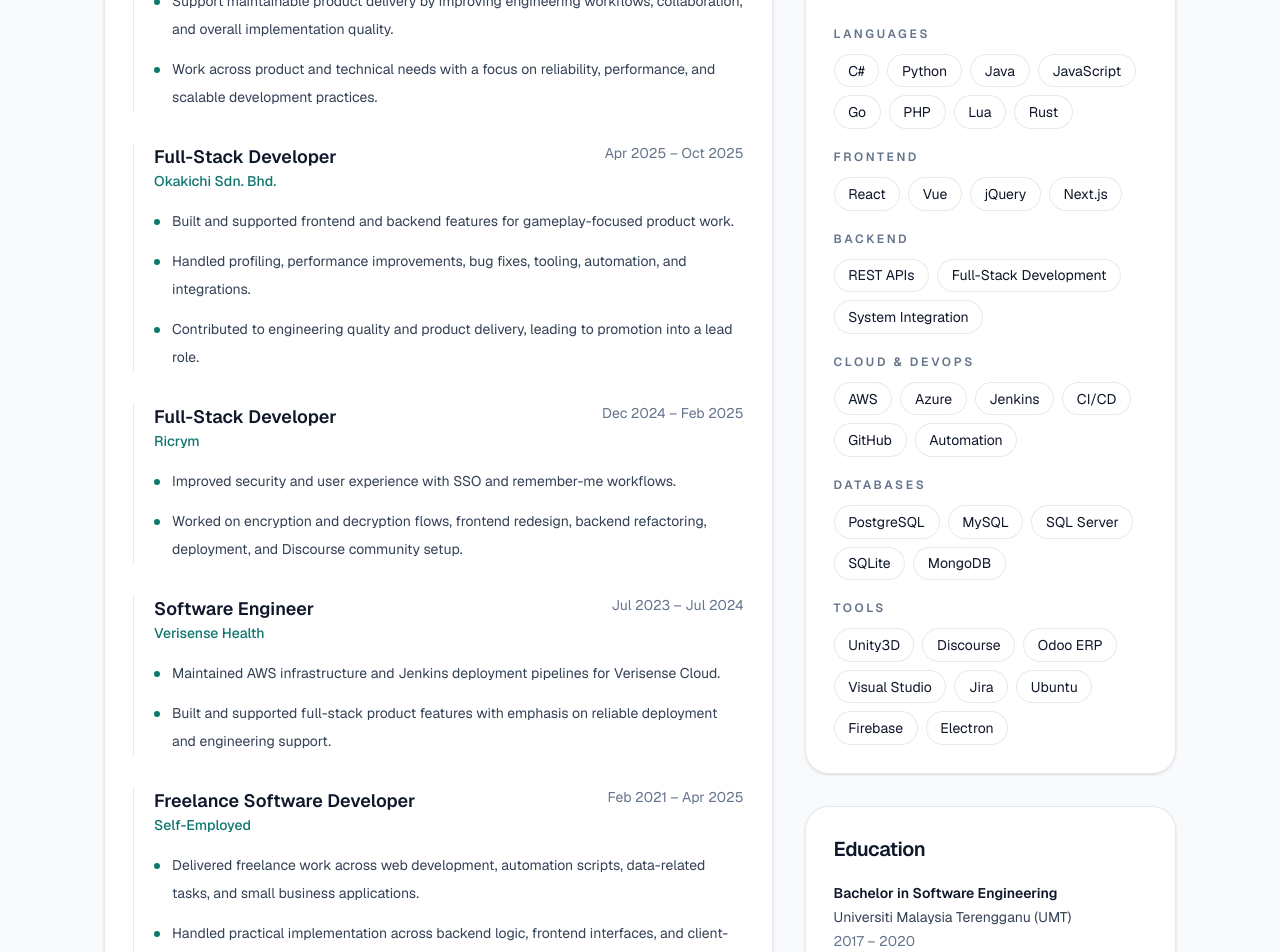
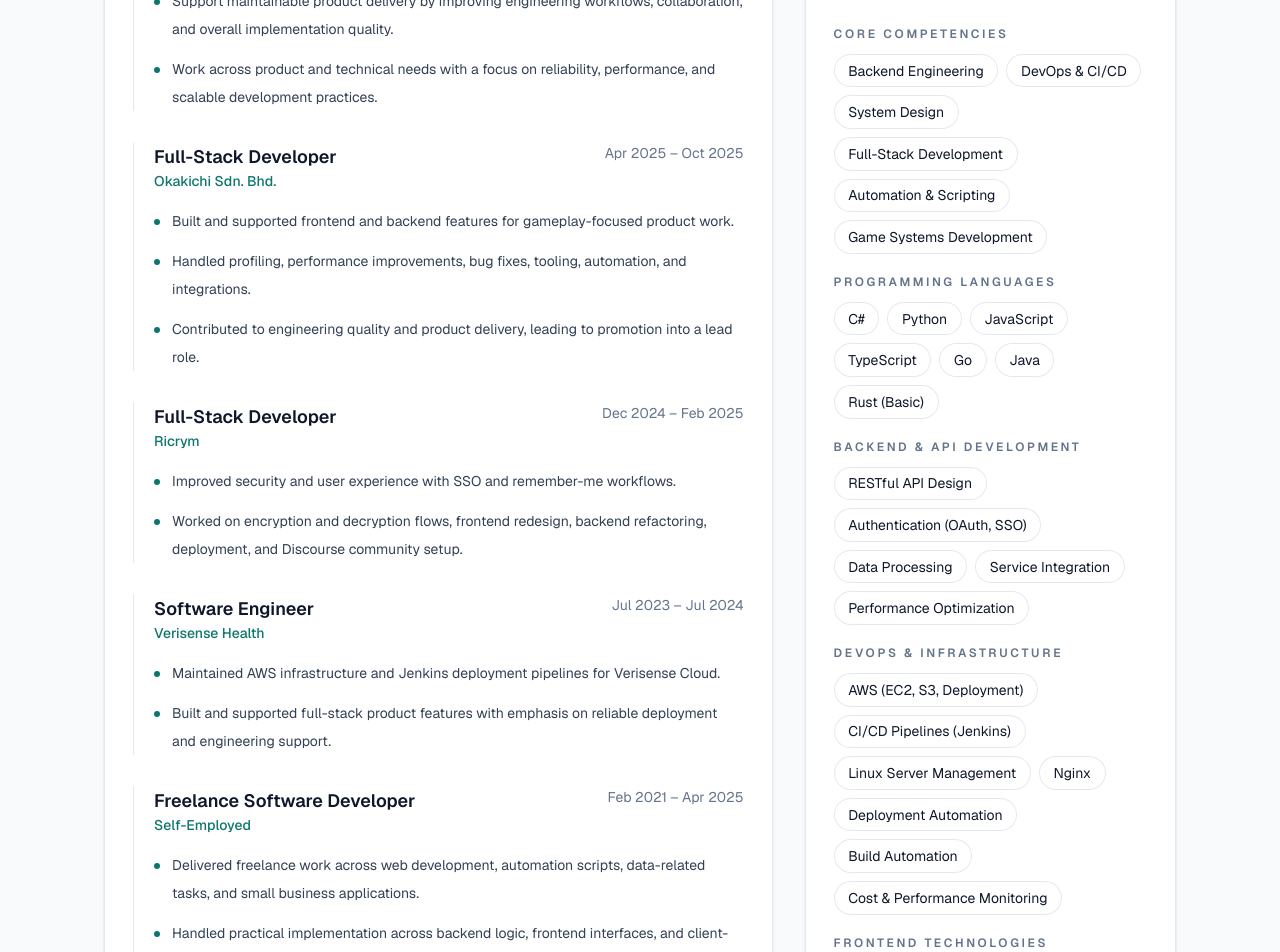
Before and after one commit to wmfaiz/my-portfolio, a Next.js app: page / in a window 1280 px wide. Shown: the part 840-1792 px from the top of the page. Built offline with nearby package versions, Linux system fonts and the light colour scheme.

Commit message:
update app/page.tsx and resume

```diff
--- a/app/page.tsx
+++ b/app/page.tsx
@@ -84,36 +84,90 @@
 
 const skillGroups = [
   {
-    title: "Languages",
-    items: ["C#", "Python", "Java", "JavaScript", "Go", "PHP", "Lua", "Rust"],
+    title: "Core Competencies",
+    items: [
+      "Backend Engineering",
+      "DevOps & CI/CD",
+      "System Design",
+      "Full-Stack Development",
+      "Automation & Scripting",
+      "Game Systems Development",
+    ],
   },
   {
-    title: "Frontend",
-    items: ["React", "Vue", "jQuery", "Next.js"],
+    title: "Programming Languages",
+    items: [
+      "C#",
+      "Python",
+      "JavaScript",
+      "TypeScript",
+      "Go",
+      "Java",
+      "Rust (Basic)",
+    ],
   },
   {
-    title: "Backend",
-    items: ["REST APIs", "Full-Stack Development", "System Integration"],
+    title: "Backend & API Development",
+    items: [
+      "RESTful API Design",
+      "Authentication (OAuth, SSO)",
+      "Data Processing",
+      "Service Integration",
+      "Performance Optimization",
+    ],
   },
   {
-    title: "Cloud & DevOps",
-    items: ["AWS", "Azure", "Jenkins", "CI/CD", "GitHub", "Automation"],
+    title: "DevOps & Infrastructure",
+    items: [
+      "AWS (EC2, S3, Deployment)",
+      "CI/CD Pipelines (Jenkins)",
+      "Linux Server Management",
+      "Nginx",
+      "Deployment Automation",
+      "Build Automation",
+      "Cost & Performance Monitoring",
+    ],
+  },
+  {
+    title: "Frontend Technologies",
+    items: [
+      "React",
+      "Vue.js",
+      "Next.js",
+      "jQuery",
+    ],
   },
   {
     title: "Databases",
-    items: ["PostgreSQL", "MySQL", "SQL Server", "SQLite", "MongoDB"],
+    items: [
+      "PostgreSQL",
+      "MySQL",
+      "SQL Server",
+      "MongoDB",
+      "Firebase",
+    ],
   },
   {
-    title: "Tools",
+    title: "Game Development",
     items: [
-      "Unity3D",
-      "Discourse",
-      "Odoo ERP",
-      "Visual Studio",
-      "Jira",
-      "Ubuntu",
-      "Firebase",
-      "Electron",
+      "Unity (3D)",
+      "Game AI Systems",
+      "Combat Systems",
+      "Animation Systems",
+      "Mobile Game Development",
+      "Game Performance Optimization",
+    ],
+  },
+  {
+    title: "Automation & Tools",
+    items: [
+      "Python Automation",
+      "Bash Scripting",
+      "Web Scraping",
+      "Discourse Integration",
+      "Odoo ERP Customization",
+      "Workflow Automation",
+      "KPIs & Monitoring",
     ],
   },
 ];
```
Also changed, not shown: 1 other file (tests, documents, lock files or other folders).
